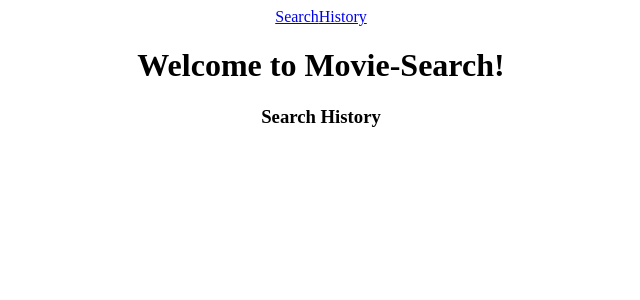
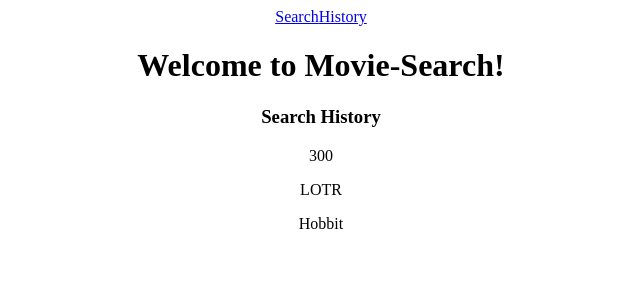
Before and after one commit to firearthur/TH-Movie-Search, an Angular app in the folder client/: page /history in a window 1280 px wide. Shown: the top 300 px of the page, without its empty margins (319-959 px from the left). Built offline with nearby package versions, Linux system fonts and the light colour scheme.

Commit message:
[history] sets up the view for static history data

```diff
--- a/client/src/app/classes/utils.ts
+++ b/client/src/app/classes/utils.ts
@@ -1,6 +1,6 @@
 import { Movie } from './movie';
 
-const posterBaseURL = 'http://image.tmdb.org/t/p/w185/';
+const posterBaseURL = 'http://image.tmdb.org/t/p/w185';
 const mapObjectsToMovies = function(objs): Movie[] {
   let results: Movie[] = [];
 
--- a/client/src/app/history-page/history-page.component.html
+++ b/client/src/app/history-page/history-page.component.html
@@ -1 +1,2 @@
 <h3>Search History</h3>
+<app-search-history-list [history] = "searchHistory"></app-search-history-list>
--- a/client/src/app/history-page/history-page.component.ts
+++ b/client/src/app/history-page/history-page.component.ts
@@ -6,10 +6,12 @@ import { Component, OnInit } from '@angular/core';
   styleUrls: ['./history-page.component.css']
 })
 export class HistoryPageComponent implements OnInit {
-
+  searchHistory = ['300', 'LOTR', 'Hobbit'];
   constructor() { }
 
   ngOnInit() {
   }
 
 }
+
+// TODO: load the History from an http and use subscribe
--- a/client/src/app/search-history-list-item/search-history-list-item.component.html
+++ b/client/src/app/search-history-list-item/search-history-list-item.component.html
@@ -1,5 +1,5 @@
 <div>
   <p>
-    search-history-list-item works!
+    {{term}}
   </p>
 </div>
--- a/client/src/app/search-history-list-item/search-history-list-item.component.ts
+++ b/client/src/app/search-history-list-item/search-history-list-item.component.ts
@@ -1,4 +1,4 @@
-import { Component, OnInit } from '@angular/core';
+import { Component, OnInit, Input } from '@angular/core';
 
 @Component({
   selector: 'app-search-history-list-item',
@@ -6,7 +6,7 @@ import { Component, OnInit } from '@angular/core';
   styleUrls: ['./search-history-list-item.component.css']
 })
 export class SearchHistoryListItemComponent implements OnInit {
-
+  @Input() term: string;
   constructor() { }
 
   ngOnInit() {
--- a/client/src/app/search-history-list/search-history-list.component.css
+++ b/client/src/app/search-history-list/search-history-list.component.css
@@ -0,0 +1,6 @@
+li{
+  list-style: none;
+}
+ul {
+  padding: 0;
+}
--- a/client/src/app/search-history-list/search-history-list.component.html
+++ b/client/src/app/search-history-list/search-history-list.component.html
@@ -1,3 +1,8 @@
-<p>
-  search-history-list works!
-</p>
+<div *ngIf="history.length; else noResults">
+  <ul>
+    <li *ngFor="let term of history">
+      <app-search-history-list-item [term]="term"></app-search-history-list-item>
+    </li>
+  </ul>
+</div>
+<ng-template #noResults>No search history results :(</ng-template>
--- a/client/src/app/search-history-list/search-history-list.component.ts
+++ b/client/src/app/search-history-list/search-history-list.component.ts
@@ -1,4 +1,4 @@
-import { Component, OnInit } from '@angular/core';
+import { Component, OnInit, Input } from '@angular/core';
 
 @Component({
   selector: 'app-search-history-list',
@@ -6,7 +6,7 @@ import { Component, OnInit } from '@angular/core';
   styleUrls: ['./search-history-list.component.css']
 })
 export class SearchHistoryListComponent implements OnInit {
-
+  @Input() history: string[];
   constructor() { }
 
   ngOnInit() {
```
